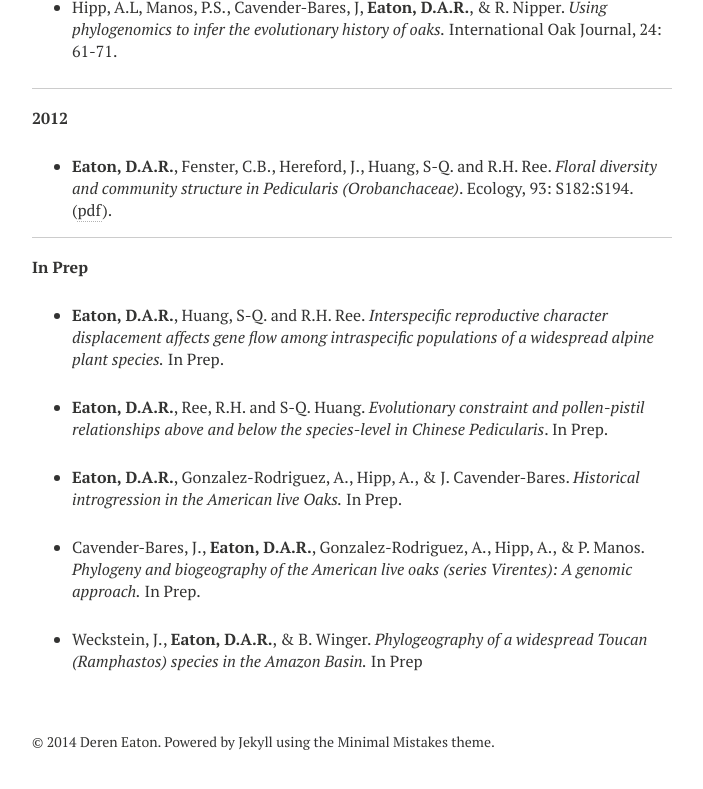
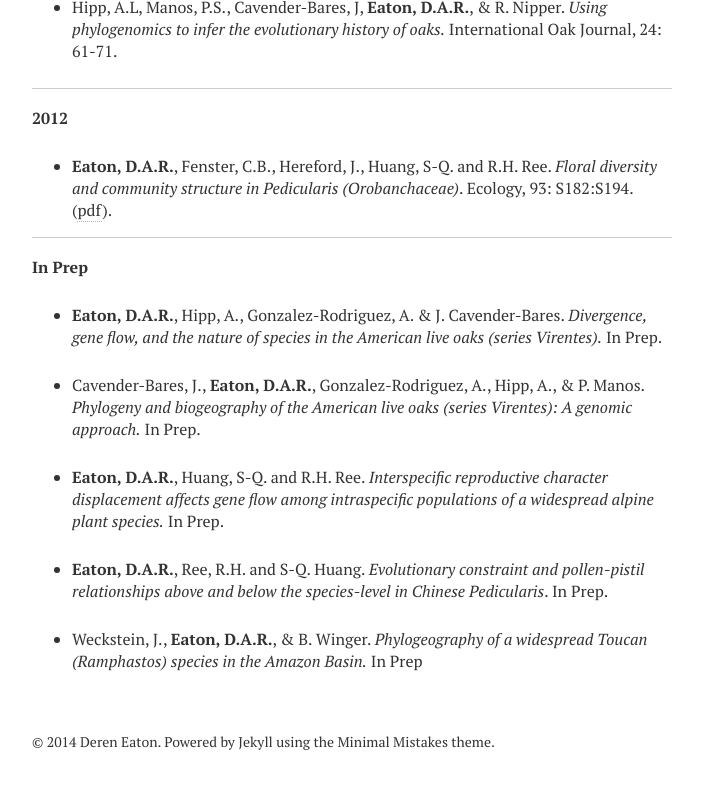
Before and after one commit to dereneaton/dereneaton.github.io, a Jekyll site: the page built from publications.md, in a window 1280 px wide and 900 px high, scrolled down 1167 px, cut to the strip 0-796 px from the top of the window. Shown: the top 789 px of the strip, without its empty margins (288-991 px from the left). Built offline with Jekyll 4.4.1, drawn with Linux system fonts in a browser that asks for light colours; Markdown is read by kramdown in place of the engine named in the settings.

Commit message:
pubs updated

```diff
--- a/publications.md
+++ b/publications.md
@@ -42,12 +42,17 @@ __2012__
 ---------------
 __In Prep__
 
+
+* __Eaton, D.A.R.__, Hipp, A., Gonzalez-Rodriguez, A. & J. Cavender-Bares. _Divergence, gene flow, and the nature of species in the American live oaks (series Virentes)._ In Prep.
+
+
+* Cavender-Bares, J., __Eaton, D.A.R.__, Gonzalez-Rodriguez, A., Hipp, A., & P. Manos. _Phylogeny and biogeography of the American live oaks (series Virentes): A genomic approach._ In Prep.
+
+
 * __Eaton, D.A.R.__, Huang, S-Q. and R.H. Ree. _Interspecific reproductive character displacement affects gene flow among intraspecific populations of a widespread alpine plant species._ In Prep.
+
 
 * __Eaton, D.A.R.__, Ree, R.H. and S-Q. Huang. _Evolutionary constraint and pollen-pistil relationships above and below the species-level in Chinese Pedicularis_. In Prep.
 
-* __Eaton, D.A.R.__, Gonzalez-Rodriguez, A., Hipp, A., & J. Cavender-Bares. _Historical introgression in the American live Oaks._ In Prep.
-
-* Cavender-Bares, J., __Eaton, D.A.R.__, Gonzalez-Rodriguez, A., Hipp, A., & P. Manos. _Phylogeny and biogeography of the American live oaks (series Virentes): A genomic approach._ In Prep.
 
 * Weckstein, J., __Eaton, D.A.R.__, & B. Winger. _Phylogeography of a widespread Toucan (Ramphastos) species in the Amazon Basin._ In Prep
```
